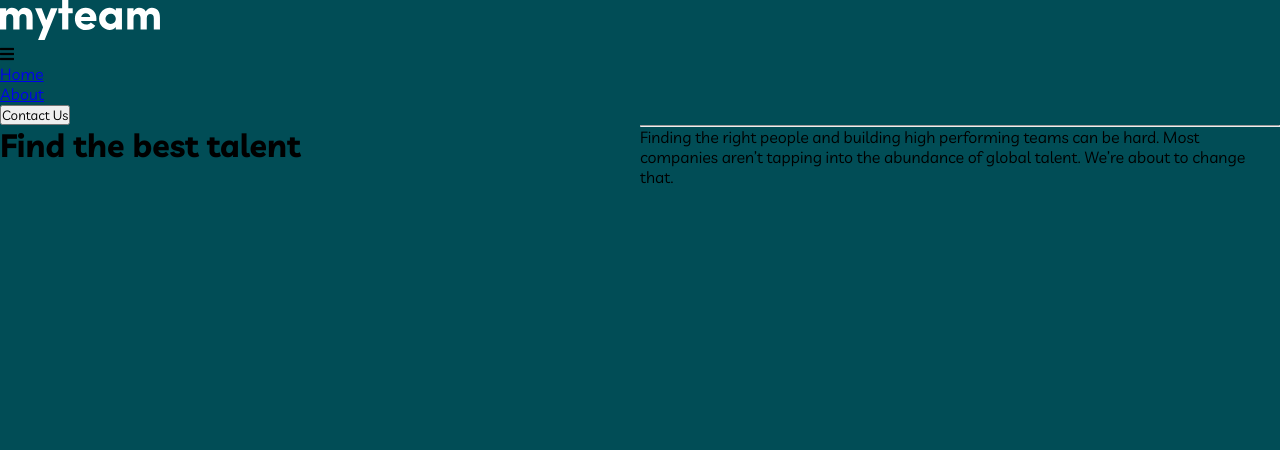
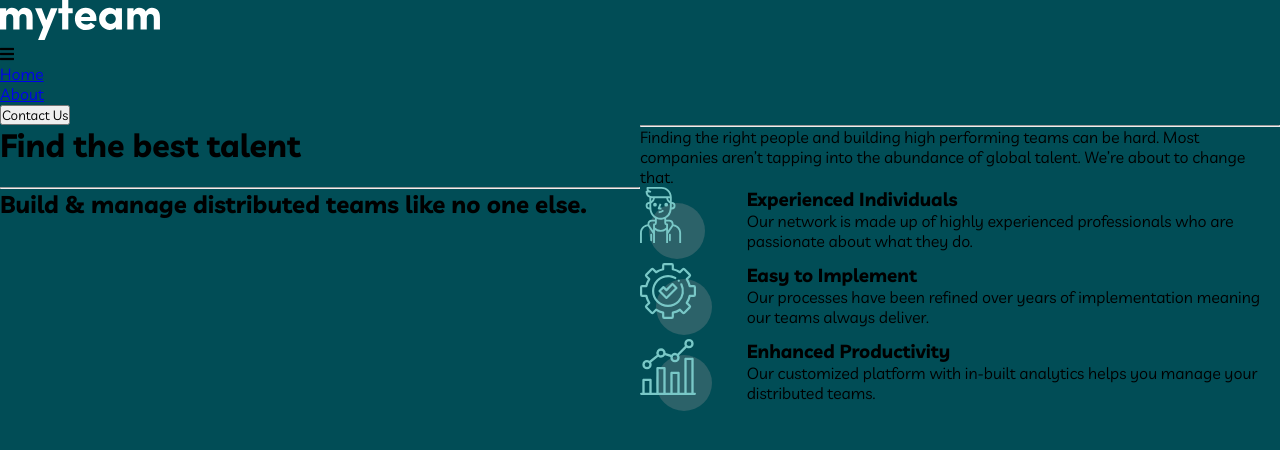
Before and after one commit to clf94-dev/myteam-multi-react, a React (Create React App) app: page / in a window 1280 px wide. Shown: the top 450 px of the page. Built offline with nearby package versions, Linux system fonts and the light colour scheme.

Commit message:
added features component struct  home page

```diff
--- /dev/null
+++ b/src/components/FeatCard.jsx
@@ -0,0 +1,24 @@
+import {Grid} from '@material-ui/core'
+import React from 'react'
+import Experienced from '../images/icon-person.svg'
+import Easy from '../images/icon-cog.svg'
+import Prod from '../images/icon-chart.svg'
+function FeatCard(props) {
+    const images = [Experienced, Easy, Prod];
+
+    return (
+        <Grid item xs={12}>
+            <Grid container direction='row'>
+                <Grid item xs={2}>
+                    <img src={images[props.index]} alt={props.imgALT}/>
+                </Grid>
+                <Grid item xs={10}>
+                    <h3>{props.title}</h3>
+                    <p>{props.text}</p>
+                </Grid>
+            </Grid>
+        </Grid>
+    )
+}
+
+export default FeatCard
--- /dev/null
+++ b/src/components/FeaturesInfo.js
@@ -0,0 +1,19 @@
+export const FeaturesInfo = [{
+        index: 0,
+        title: 'Experienced Individuals',
+        text: 'Our network is made up of highly experienced professionals who are passionate about what they do.',
+        imgAlt: 'Experienced Individuals'
+    },
+    {
+        index: 1,
+        title: 'Easy to Implement',
+        text: 'Our processes have been refined over years of implementation meaning our teams always deliver.',
+        imgAlt: 'Easy'
+    },
+    {
+        index: 2,
+        title: 'Enhanced Productivity',
+        text: 'Our customized platform with in-built analytics helps you manage your distributed teams.',
+        imgAlt: 'Enhanced Productivity'
+    }
+]
--- /dev/null
+++ b/src/components/HomeFeat.jsx
@@ -0,0 +1,22 @@
+import { Grid } from '@material-ui/core'
+import React from 'react'
+import FeatCard from './FeatCard'
+import { FeaturesInfo } from './FeaturesInfo'
+
+function HomeFeat() {
+    return (
+        <Grid container direction='row'>
+            <Grid item sm={6} xs={12}>
+<hr/>
+<h2>Build & manage distributed teams like no one else.</h2>
+            </Grid>
+            <Grid item sm={6} xs={12}>
+                {FeaturesInfo.map(data => {
+                 return (  <FeatCard key={data.index} index={data.index} title={data.title} text={data.text} imgALT={data.imgAlt}/>)
+                })}
+                </Grid>
+        </Grid>
+    )
+}
+
+export default HomeFeat
--- a/src/pages/Home.jsx
+++ b/src/pages/Home.jsx
@@ -1,10 +1,12 @@
 import React from 'react'
+import HomeFeat from '../components/HomeFeat'
 import TopHome from '../components/TopHome'
 
 function Home() {
     return (
         <div>
            <TopHome/>
+           <HomeFeat/>
         </div>
     )
 }
```
Also changed, not shown: src/components/TopHome.jsx (+7 -7 lines).
